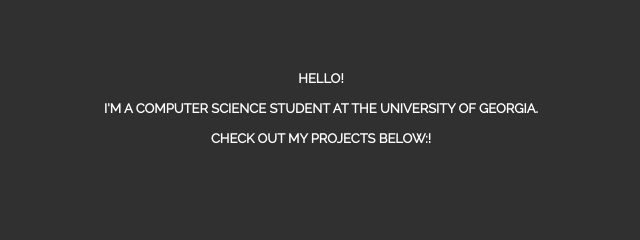
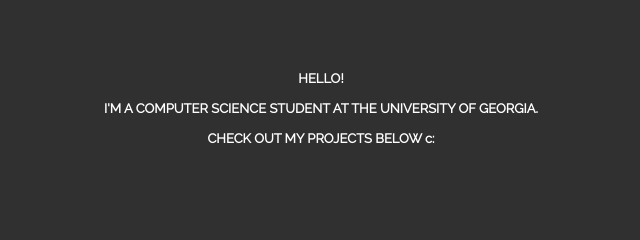
Before and after one commit to RishabSeshadri/RishabSeshadri.github.io, a plain HTML site: page index.html in a window 1280 px wide. Shown: the part 297-537 px from the top of the page, 319-959 px from the left. Drawn offline with Linux system fonts and the light colour scheme.

Commit message:
Small syntax changes

```diff
--- a/index.html
+++ b/index.html
@@ -104,7 +104,7 @@
             <br></br>
             <br></br>
             <p>
-                <strong>HELLO!<br></br>I'M A COMPUTER SCIENCE STUDENT AT THE UNIVERSITY OF GEORGIA. <br></br>CHECK OUT MY PROJECTS BELOW:!</strong>
+                <strong>HELLO!<br></br>I'M A COMPUTER SCIENCE STUDENT AT THE UNIVERSITY OF GEORGIA. <br></br>CHECK OUT MY PROJECTS BELOW c:</strong>
                 <!-- Hello! My name is Rishab Seshadri, and I'm studying Computer Science at the University of Georgia. Check out my project below! -->
             </p>
             <br></br>
```
